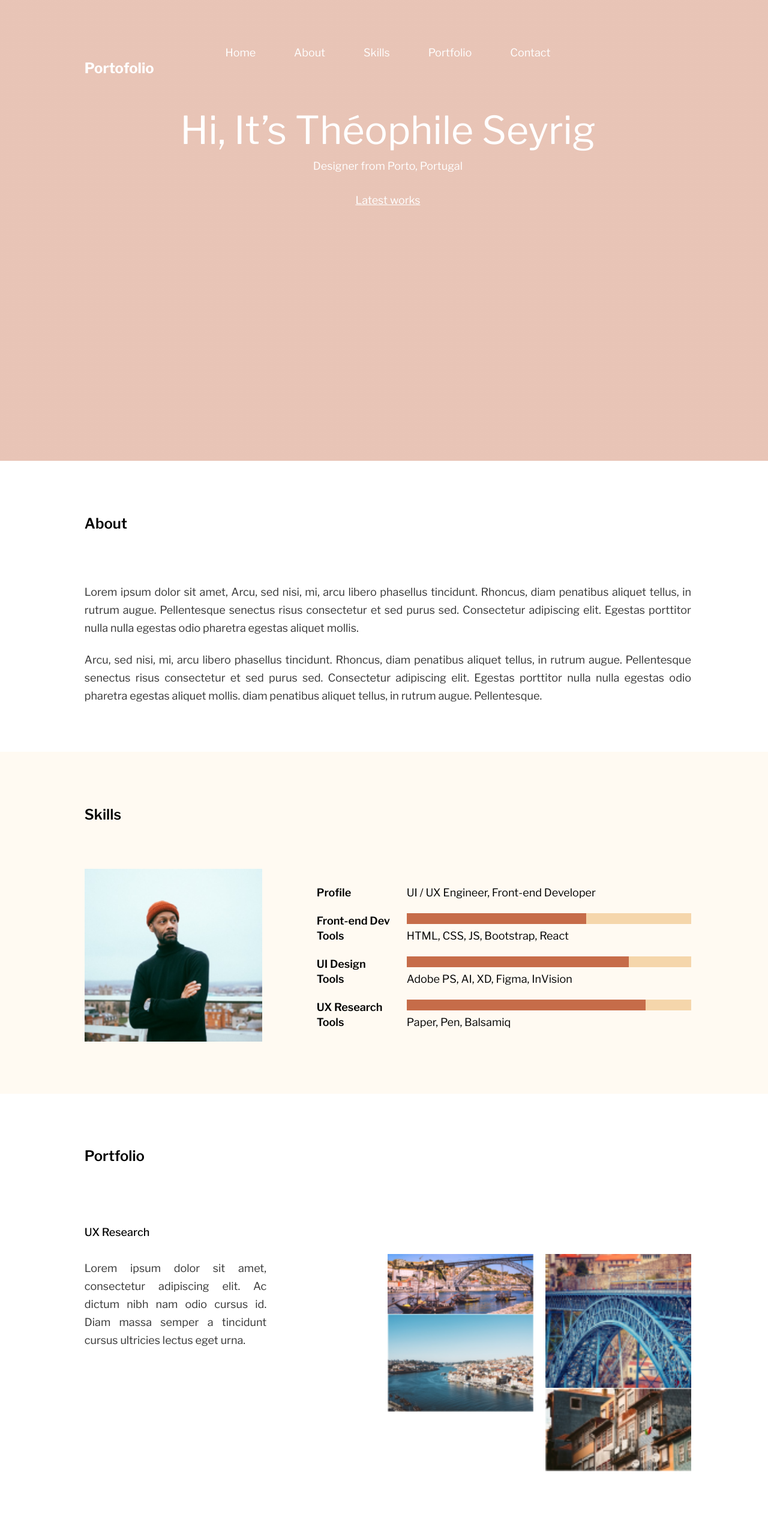
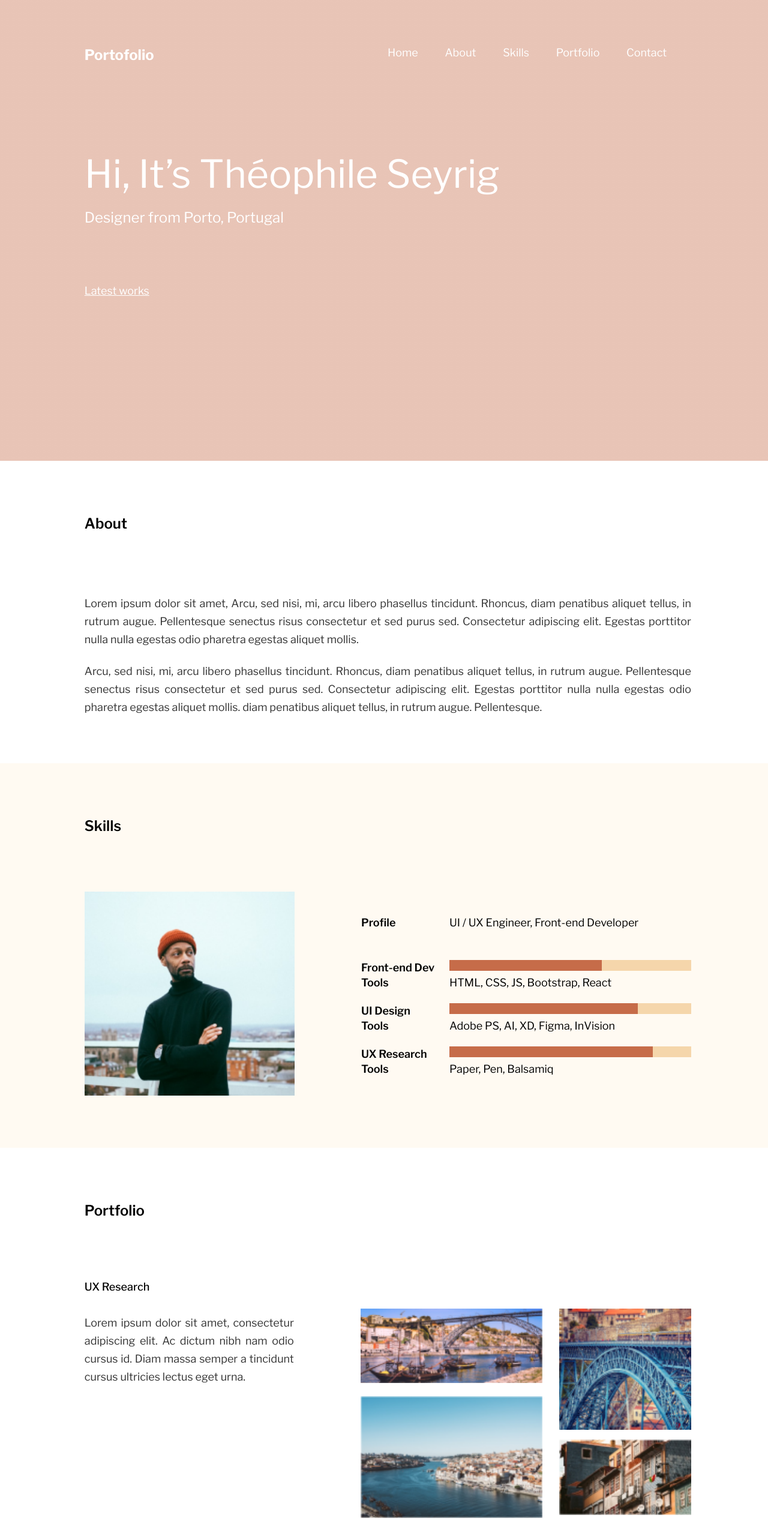
Before and after one commit to sashakorkots/sashakorkots.github.io, a plain HTML site: page layout_by_model/index.html in a window 1280 px wide. Shown: the top 2560 px of the page at 60% size. Drawn offline with nearby package versions, Linux system fonts and the light colour scheme.

Commit message:
styled header, header and portfolio

```diff
--- a/layout_by_model/index.html
+++ b/layout_by_model/index.html
@@ -110,11 +110,11 @@
                         massa semper a tincidunt cursus ultricies lectus eget urna.
                     </p>
                     <div class="galery">
-                        <div>
+                        <div class="galery-left-column">
                             <img src="img/Rectangle.png" alt="">
                             <img src="img/Rectangle (1).png" alt="">
                         </div>
-                        <div>
+                        <div class="galery-right-column">
                             <img src="img/dom-luis-bridge-porto-carol-japp.png" alt="">
                             <img src="img/Rectangle (2).png" alt="">
                         </div>
@@ -145,7 +145,7 @@
                 <a href="mailto:seyrig@mailme.com">seyrig@mailme.com</a>
                 <a href="tel:+556645665544">+ 55 6645 665544</a>
             </div>
-            <div></div>
+
         </section>
 
     </footer>
--- a/layout_by_model/styles.css
+++ b/layout_by_model/styles.css
@@ -121,6 +121,7 @@ h5 {
 
 header {
     background: linear-gradient( rgba(198, 108, 73, 0.4), rgba(198, 108, 73, 0.4)), url(img/bg_for_Iphone.png);
+    background-position: center;
     background-repeat: no-repeat;
     background-size: 100%;
     text-align: center;
@@ -137,7 +138,6 @@ header {
 .row p {
     font-style: normal;
     font-weight: normal;
-
     line-height: 15px;
     text-align: justify;
     color: #333333
@@ -146,7 +146,6 @@ header {
 .flex-column li {
     font-style: normal;
     font-weight: normal;
-
     line-height: 25px;
 }
 
@@ -179,12 +178,17 @@ main>section, footer {
 }
 
 .main-nav {
+    min-width: 510px;
+    float: right;
     display: none;
+    text-align: right;
+
 }
 
 .main-nav>ul>li {
     display: inline-block;
-    margin: 0 30px 0 30px;
+
+    margin-right: 8%;
 }
 
 .main-nav a {
@@ -200,11 +204,11 @@ header {
 }
 
 h2 {
-    padding-top: 50px;
+    margin-top: 50px;
 }
 
 .signature {
-    padding-top: 13px;
+    margin-top: 13px;
 }
 
 .header-link {
@@ -223,8 +227,7 @@ h2 {
 }
 
 h3 {
-
-    padding-bottom: 19px;
+    margin-bottom: 19px;
 }
 
 .row {
@@ -249,20 +252,19 @@ h3 {
 
 .flex-column {
     margin-top: 6px;
-    min-width: 308px;
+    text-align: left;
+    width: 82%;
+}
 
-}
 .profile-picture {
     width: 224px;
 }
+
 .profile-picture>img {
     width: 100%;
 }
 
-.flex-column {
-    text-align: left;
-    width: 82%;
-}
+
 
 .flex-column li {
     display: flex;
@@ -305,6 +307,7 @@ h3 {
 .portfolio>div>img {
     width: 100%;
 }
+
 .galery {
     width: 308px;
     display: flex;
@@ -317,9 +320,11 @@ h3 {
     justify-content: space-between;
     height: 195px;
 }
+
 .galery>div>img {
     width: 100%;
 }
+
 .portfolio {
     display: flex;
     flex-direction: column;
@@ -367,7 +372,6 @@ media quary
         min-width: 900px;
         max-width: 1440px;
         margin: 0 auto;
-
     }
     main>section, footer, header {
         padding: 6% 10% 8% 11%;
@@ -379,6 +383,7 @@ media quary
     header {
         height: 768px;
         background: linear-gradient( rgba(198, 108, 73, 0.4), rgba(198, 108, 73, 0.4)), url(img/bgfds.png);
+        background-position: center;
     }
     .container {
         flex-direction: row;
@@ -396,12 +401,16 @@ media quary
     }
     .portfolio p {
         width: 30%;
+        min-width: 349px;
         text-align: justify;
     }
     .footer-container {
         flex-direction: row;
-        justify-content: space-around;
+        justify-content: flex-start;
         align-items: flex-start;
+    }
+    .footer-container>div {
+        width: 50%;
     }
     .main-nav {
         display: block;
@@ -421,15 +430,68 @@ media quary
     .row p {
         padding-top: 9px;
     }
+    .profile-picture {
+        min-width: 350px;
+    }
+    .flex-column {
+        margin-left: 11%;
+    }
+    .flex-column h5 {
+        min-width: 125px;
+    }
+    .portfolio {
+        justify-content: flex-start;
+    }
+    .galery {
+        margin-left: 11%;
+        width: 634px;
+    }
+    .galery>div {
+        height: 100%;
+        justify-content: space-between;
+    }
+    .galery>div>img {
+        width: 100%;
+        margin-bottom: 7%;
+    }
+    .galery-right-column {
+        width: 40%;
+    }
+    .galery-left-column {
+        width: 55%;
+    }
+
+    .link-lists>ul>li {
+        margin-bottom: 14px;
+    }
+    .contact a {
+        margin-bottom: 14px;
+    }
+
+    .contact {
+        text-align: center;
+    }
+    h2 {
+        margin-top: 145px;
+    }
+    .signature {
+        margin-top: 26px;
+    }
+    .header-link {
+        padding-top: 106px;
+    }
+    .profile {
+        padding-bottom: 5%;
+    }
     /*
     ==============================================
     типографіка
     ==============================================
      */
-     body {
+    body {
         font-size: 18px;
     }
-    h1 {
+    header {
         text-align: left;
     }
     h2 {
@@ -439,45 +501,26 @@ media quary
     }
     h3 {
         text-align: left;
-
     }
     h4 {
         font-size: 18px;
         text-align: left;
     }
+    .signature {
+        font-size: 24px;
+    }
     .row p {
         font-style: normal;
         font-weight: normal;
-
         line-height: 167%;
         text-align: justify;
         color: #333333;
     }
-    .profile-picture {
-        width: 350px;
-    }
-    .flex-column {
-        padding-left: 9%;
-    }
-    .flex-column h5 {
-        min-width: 125px;
-    }
-    .portfolio {
-        height: 518px;
-        justify-content: space-between;
-    }
-    .galery {
-        width: 50%;
-        display: flex;
-        justify-content: space-between;
+    .footer-container a {
+        font-style: normal;
+        font-weight: normal;
+        font-size: 18px;
+        line-height: 22px;
 
     }
-    .galery>div {
-        width: 48%;
-    }
-    .galery>div>img {
-        width: 100%;
-    }
-
-
 }
```
